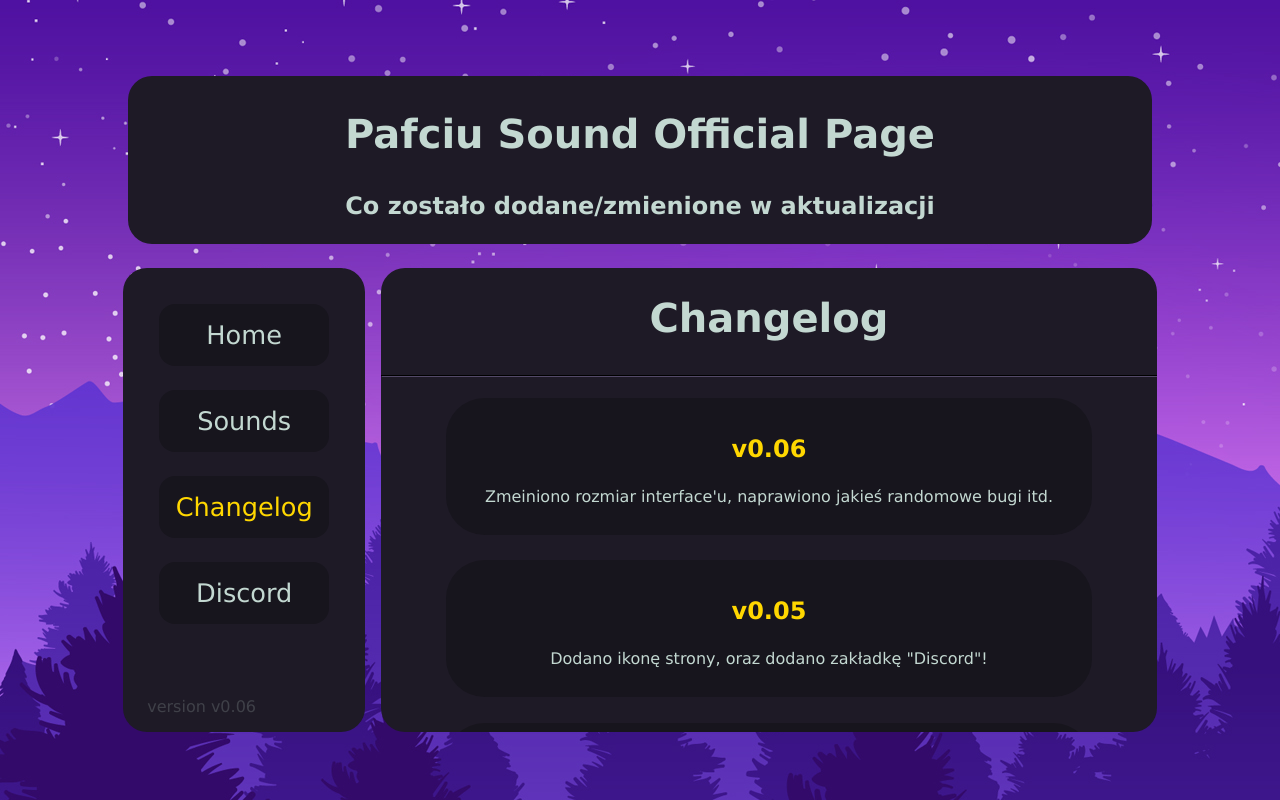
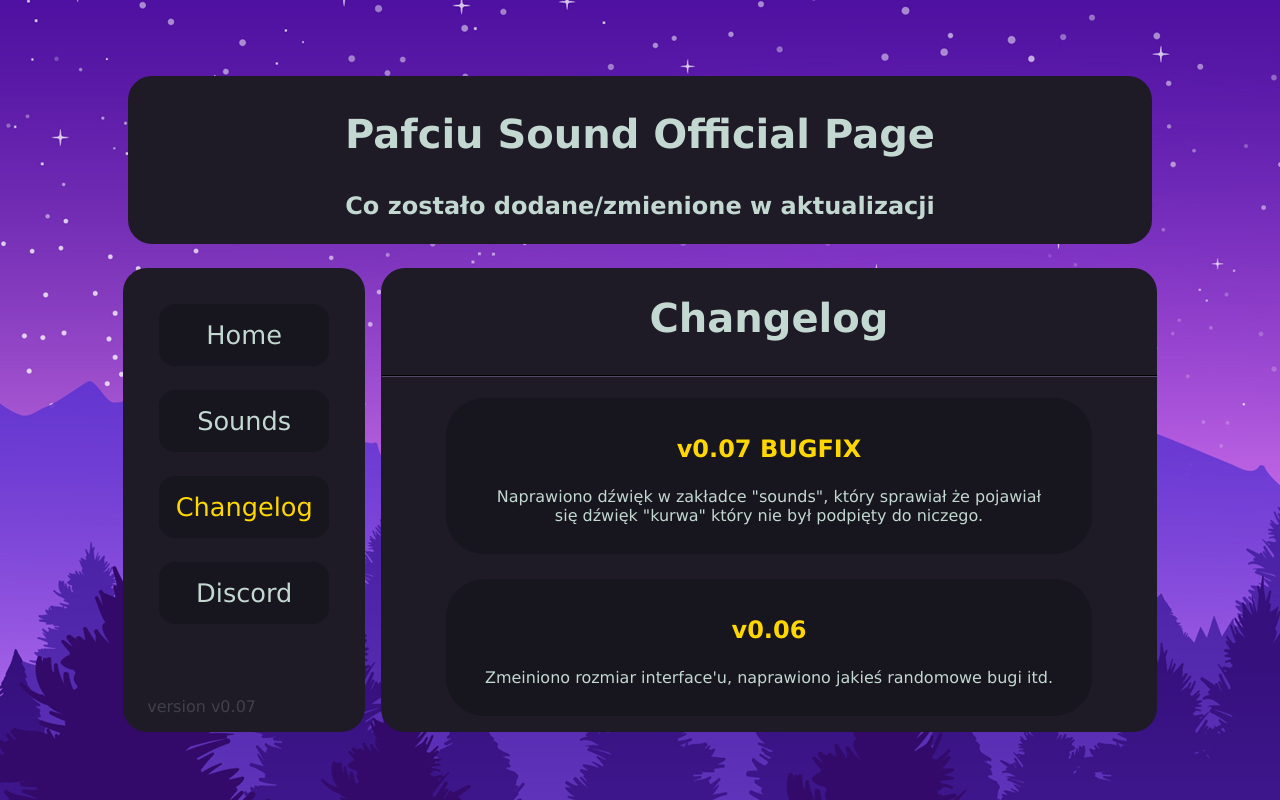
Before and after one commit to Mezziu/Pafciu-Sound, a plain HTML site: page changelog.html in a window 1280 px wide. Drawn offline with Linux system fonts and the light colour scheme.

Commit message:
Add files via upload

```diff
--- a/changelog.html
+++ b/changelog.html
@@ -20,12 +20,19 @@
           <a href="sounds.html">Sounds</a>
           <a style="color: gold;" href="changelog.html">Changelog</a>
           <a href="https://discord.gg/qraYgGBJX7">Discord</a>
-          <p>version v0.06</p>
+          <p>version v0.07</p>
         </nav>
 
         <content class="changelog">
           <h1>Changelog</h1>
           <hr>
+
+          <div>
+            <h3>v0.07 BUGFIX</h3>
+            <p>
+              Naprawiono dźwięk w zakładce "sounds", który sprawiał że pojawiał <br>
+              się dźwięk "kurwa" który nie był podpięty do niczego.
+          </div>
 
           <div>
             <h3>v0.06</h3>
--- a/sound.js
+++ b/sound.js
@@ -2,7 +2,6 @@ let sounds = [
     "NIEEE KURWA JEP JEP JEP",
     "Co ja tu muszę zrobić!",
     "Bełkot z okazji 100k",
-    "Kurwa <br> <br>",
 
 ];
 
```
Also changed, not shown: index.html (+1 -1 lines), sounds.html (+1 -1 lines).
